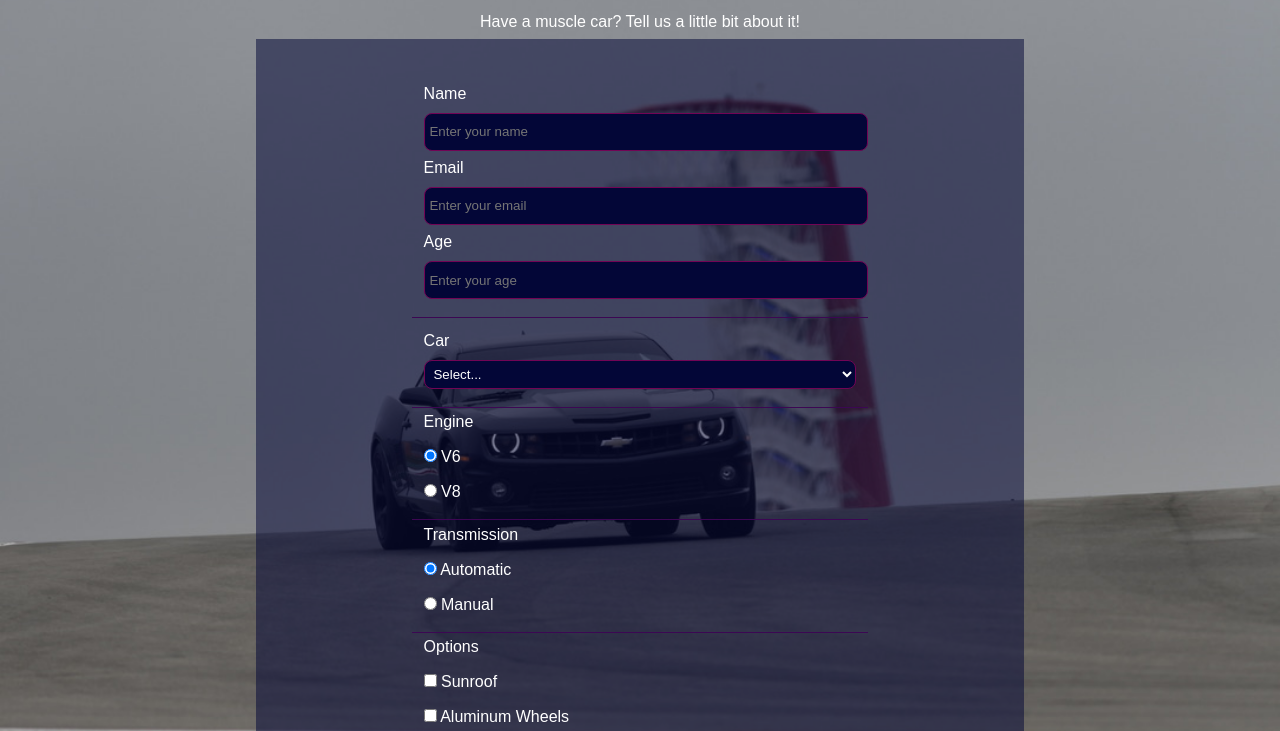
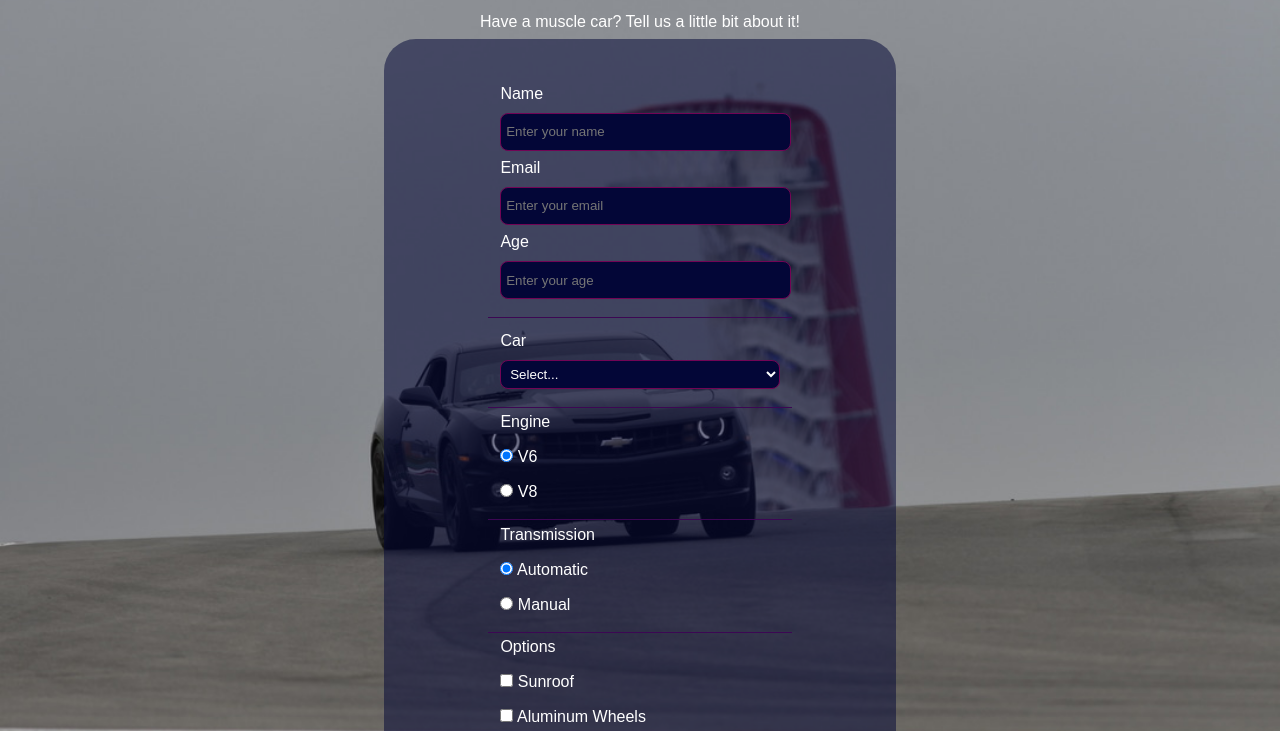
Before and after one commit to bytorbrynden/MyFCCProjects, a plain HTML site: page responsive_web_design/survey_form/index.html in a window 1280 px wide. Shown: the part 56-787 px from the top of the page. Drawn offline with Linux system fonts and the light colour scheme.

Commit message:
Lessend the width of the form, looks nicer

```diff
--- a/responsive_web_design/survey_form/styles.css
+++ b/responsive_web_design/survey_form/styles.css
@@ -32,11 +32,13 @@ body {
     margin: 0 auto;
     padding: 2rem 0;
 
-    width: 60%;
+    width: 40%;
     /*height: calc(100% - 10px);*/ /* Set height to 100% of parent, minus 10px to account for the padding we added. */
 
     /* background-color: rgba(255, 255, 255, 0.35); */
     background-color: var(--backgroundColorTrans);
+    border-top-left-radius: 2rem;
+    border-top-right-radius: 2rem;
 }
 
 .heading #title, .heading #description {
```
